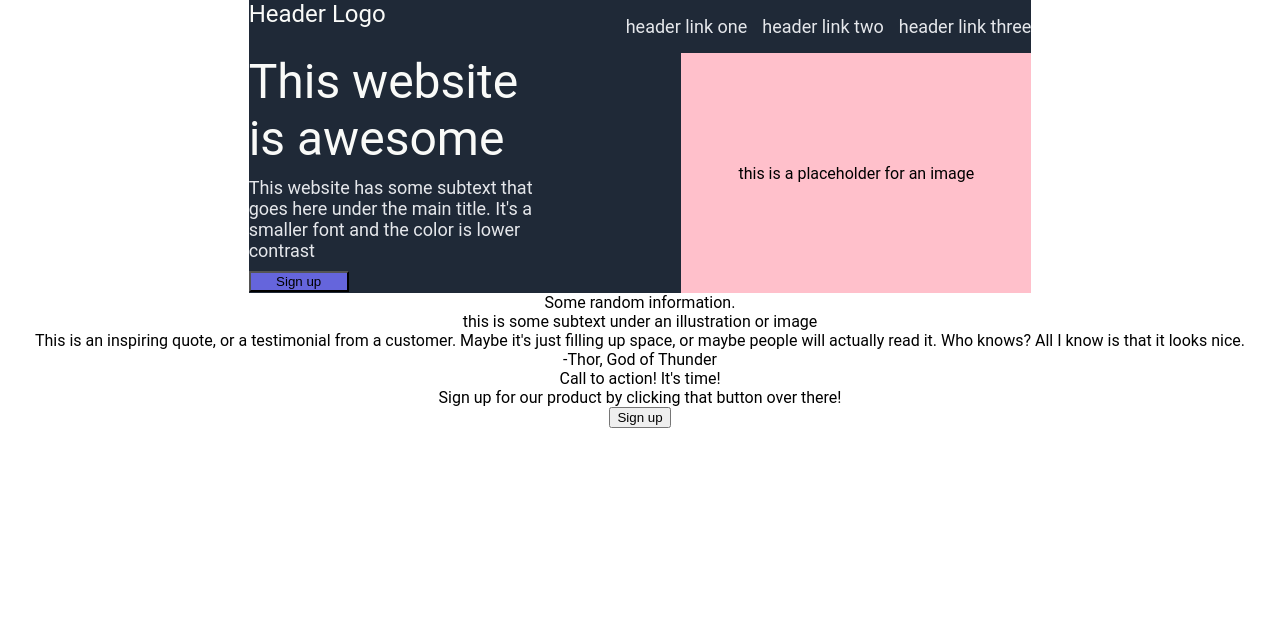
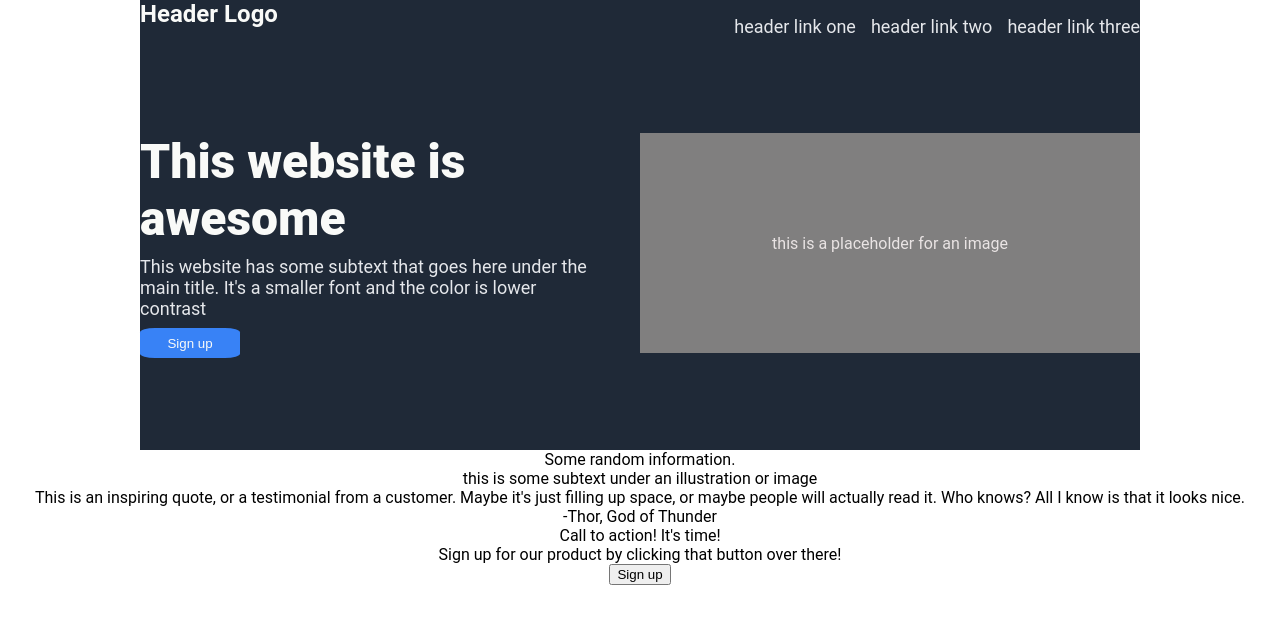
Before and after one commit to julian-khan/landing-page-project, a plain HTML site: page index.html in a window 1280 px wide. Drawn offline with Linux system fonts and the light colour scheme.

Commit message:
Edit header and hero sections per required styling

```diff
--- a/index.html
+++ b/index.html
@@ -9,6 +9,7 @@
         <link rel="stylesheet" href="style.css">
     </head>
     <body>
+        <div class="upper_container">
             <div class="header_hero_content">
                 <div class="header">
                     <div class="header_logo">Header Logo</div>
@@ -28,6 +29,10 @@
                     </div>
                     <div class="replace_with_image">this is a placeholder for an image</div>
                 </div>
+            </div>
+        </div>
+
+
 
         </div>
 
--- a/style.css
+++ b/style.css
@@ -10,24 +10,32 @@ div {
     font-family: Roboto, sans-serif
 }
 
-.top_section {
-
+.upper_container {
+    width: vw;
+    display: column;
+    gap: 250px, 50px;
 }
 
 
 .header_hero_content {
     background: #1F2937;
+    height: 450px;
+    width: 1000px;
+    display: flex;
+    flex-direction: column;
+    gap: 80px 0;
 }
 
 .header {
     display: flex;
     gap:200px;
     justify-content: space-between;
+    gap: 50px 0;
 }
 
 .header_logo {
     font-size: 24px;
-    font-weight: extra-bold;
+    font-weight: bold;
     color: #F9FAF8;
 }
 
@@ -35,7 +43,6 @@ div {
     display: flex;
     gap: 15px;
     list-style: none;
-
 }
 
 a {
@@ -58,35 +65,40 @@ li {
 .hero_left {
     display: flex;
     flex-direction: column;
-    gap: 10px 0;
+    gap: 9px 0;
     flex-wrap: wrap;
-    width: 300px;
     height: 240px;
+    width: 400px;
 }
 
 .bolded_hero_text {
     font-size: 48px;
-    font-weight: extra-bold;
+    font-weight: 800;
     color: #F9FAF8;
 }
 
 .smaller_hero_text {
-    width: 300px;
+    width: 450px;
     font-size: 18px;
     color: #e5e7eb;
 }
 
 .hero_left button {
     width:100px;
-    background: rgb(101, 101, 220);
-
+    background: #3882f6;
+    color:#F9FAF8;
+    border-radius: 15%;
+    border: none;
+    height: 30px;
 }
 
 .replace_with_image {
-    width: 350px;
-    height: 240px;
-    background: pink;
+    width: 500px;
+    height: 220px;
+    background: rgb(128, 127, 127);
+    color: rgb(233, 228, 228);
     display: flex;
     justify-content: center;
     align-items: center;
+
 }
```
Lines whose indentation alone changed are shown as unchanged.
